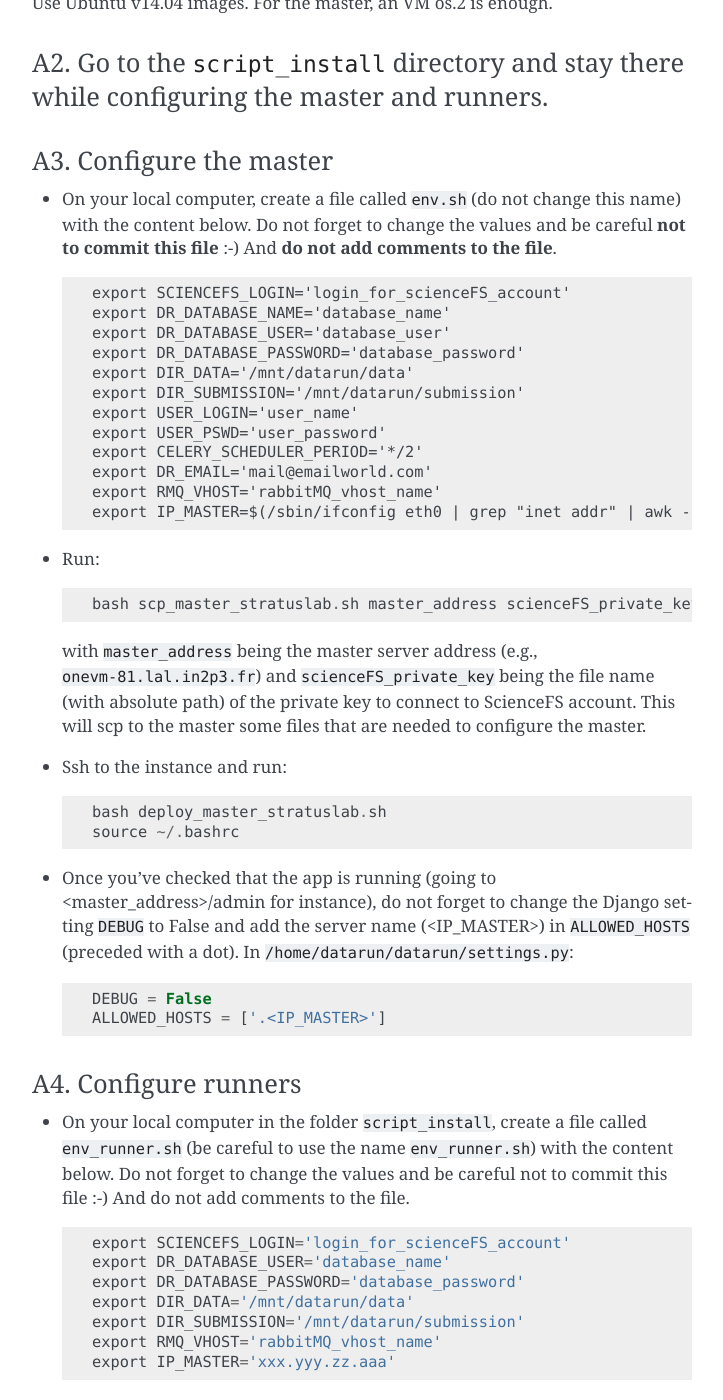
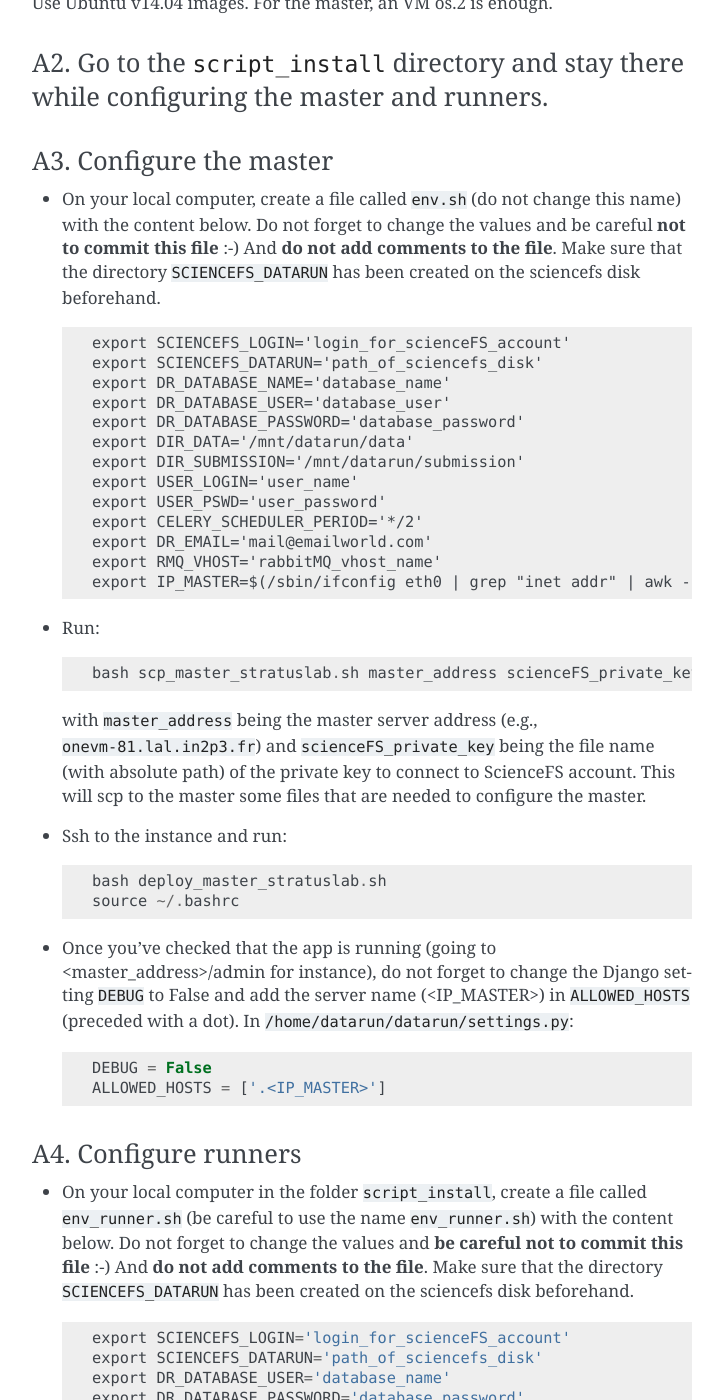
Before and after one commit to paris-saclay-cds/datarun, a Sphinx documentation site: the page built from docs/modules/deployment.rst, in a window 1280 px wide and 1400 px high, scrolled down 2529 px. Shown: the whole window, without its empty margins (388-1111 px from the left). Built offline with Sphinx 7.4.7, drawn with Linux system fonts in a browser that asks for light colours; some of the changed text lies outside the part shown.

Commit message:
specify directory name of sciencefs disk

```diff
--- a/docs/html/index.html
+++ b/docs/html/index.html
@@ -85,6 +85,7 @@
 <li class="toctree-l1"><a class="reference internal" href="modules/deployment.html#how-to-run-it-on-stratuslab-openstack">How to run it on stratuslab openstack?</a><ul>
 <li class="toctree-l2"><a class="reference internal" href="modules/deployment.html#a-using-an-ubuntu-14-04-image">A. Using an Ubuntu 14.04 image</a></li>
 <li class="toctree-l2"><a class="reference internal" href="modules/deployment.html#b-using-images-datarun-master-and-datarun-runner-on-openstack">B. Using images <code class="docutils literal"><span class="pre">datarun_master</span></code> and <code class="docutils literal"><span class="pre">datarun_runner</span></code> on openstack</a></li>
+<li class="toctree-l2"><a class="reference internal" href="modules/deployment.html#c-how-to-install-missing-packages-on-runners">C. How to install missing packages on runners</a></li>
 </ul>
 </li>
 <li class="toctree-l1"><a class="reference internal" href="modules/tests.html">Tests</a><ul>
--- a/docs/modules/deployment.rst
+++ b/docs/modules/deployment.rst
@@ -106,10 +106,12 @@ A3. Configure the master
    change this name) with the content below.
    Do not forget to change the values and be careful **not to commit this file** :-)
    And **do not add comments to the file**.
+   Make sure that the directory ``SCIENCEFS_DATARUN`` has been created on the sciencefs disk beforehand.
 
    ::
 
        export SCIENCEFS_LOGIN='login_for_scienceFS_account'
+       export SCIENCEFS_DATARUN='path_of_sciencefs_disk'
        export DR_DATABASE_NAME='database_name'
        export DR_DATABASE_USER='database_user'
        export DR_DATABASE_PASSWORD='database_password'
@@ -154,12 +156,14 @@ A4. Configure runners
 -  On your local computer in the folder ``script_install``, create a
    file called ``env_runner.sh`` (be careful to use the name
    ``env_runner.sh``) with the content below. Do not forget to change
-   the values and be careful not to commit this file :-) And do not add
-   comments to the file.
+   the values and **be careful not to commit this file** :-) And **do not add
+   comments to the file**.
+   Make sure that the directory ``SCIENCEFS_DATARUN`` has been created on the sciencefs disk beforehand.
 
    ::
 
        export SCIENCEFS_LOGIN='login_for_scienceFS_account'
+       export SCIENCEFS_DATARUN='path_of_sciencefs_disk'
        export DR_DATABASE_USER='database_name'
        export DR_DATABASE_PASSWORD='database_password'
        export DIR_DATA='/mnt/datarun/data'
@@ -262,3 +266,9 @@ B4. Configure runners
 .. _virtualenv and virtualenvwrapper: https://virtualenvwrapper.readthedocs.org/en/latest/
 .. _broker: http://docs.celeryproject.org/en/latest/getting-started/first-steps-with-celery.html#rabbitmq
 .. _install postgres: http://www.postgresql.org/download/
+
+
+C. How to install missing packages on runners
+^^^^^^^^^^^^^^^^^^^^^^^^^^^^^^^^^^^^^^^^^^^^^
+
+If the package can be installed with pip, run: ``runner_install {list_runner.txt} {package name}`` with ``{list_runner.txt}`` being the file mentionned (A and B sections) specifying runners. It is going to run on each runner the following ``pip install {package_name}``
--- a/requirements.txt
+++ b/requirements.txt
@@ -40,3 +40,4 @@ tornado==4.2
 xlrd==0.9.4
 pandas>=0.17.1
 xarray==0.8.2
+geopy
```
Also changed, not shown: docs/html/_sources/modules/deployment.txt (+12 -2 lines), docs/html/modules/deployment.html (+12 -3 lines), docs/html/searchindex.js, 3 other files.
